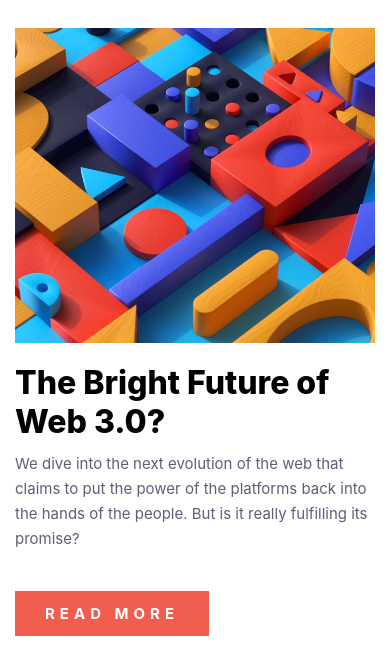
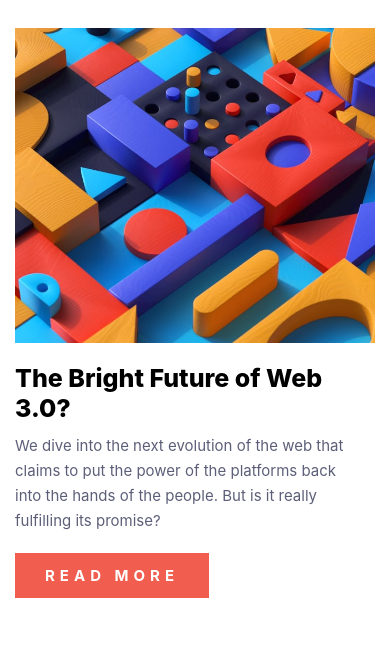
Before and after one commit to RPDJF/fronted-mentor, a plain HTML site: page news-homepage-main/vanilla/index.html in a window 390 px wide. Shown: the part 162-808 px from the top of the page. Drawn offline with Linux system fonts and the light colour scheme; a web font is replaced by a local one.

Commit message:
Some work

```diff
--- a/news-homepage-main/vanilla/assets/css/style.css
+++ b/news-homepage-main/vanilla/assets/css/style.css
@@ -114,7 +114,7 @@ nav {
 
 #headline-article {
 	display: flex;
-	gap: 10px;
+	gap: 30px;
 }
 
 #headline-title {
@@ -129,6 +129,7 @@ nav {
 	line-height: 25px;
 	margin-top: 20px;
 	margin-bottom: 0;
+	max-width: 350px;
 	display: flex;
 	flex-direction: column;
 	justify-content: space-between;
@@ -231,7 +232,8 @@ nav {
 }
 
 /* Responsive */
-@media only screen and (max-width: 1100px) {
+/* Smaller windows */
+@media only screen and (max-width: 1055px) {
 	#headline-article {
 		display: block;
 	}
@@ -246,7 +248,13 @@ nav {
 		margin-top: 20px;
 	}
 }
-/* phones */
+@media only screen and (max-width: 878px) {
+	#headline-title {
+		font-size: 25px;
+		line-height: normal;
+	}
+}
+/* Phones */
 @media only screen and (max-width: 768px) {
 	/* Global */
 	.image_full {
@@ -267,10 +275,6 @@ nav {
 
 	#headline-article {
 		flex-direction: column;
-	}
-
-	#headline-content {
-		margin-bottom: 20px;
 	}
 
 	#news-container {
```
